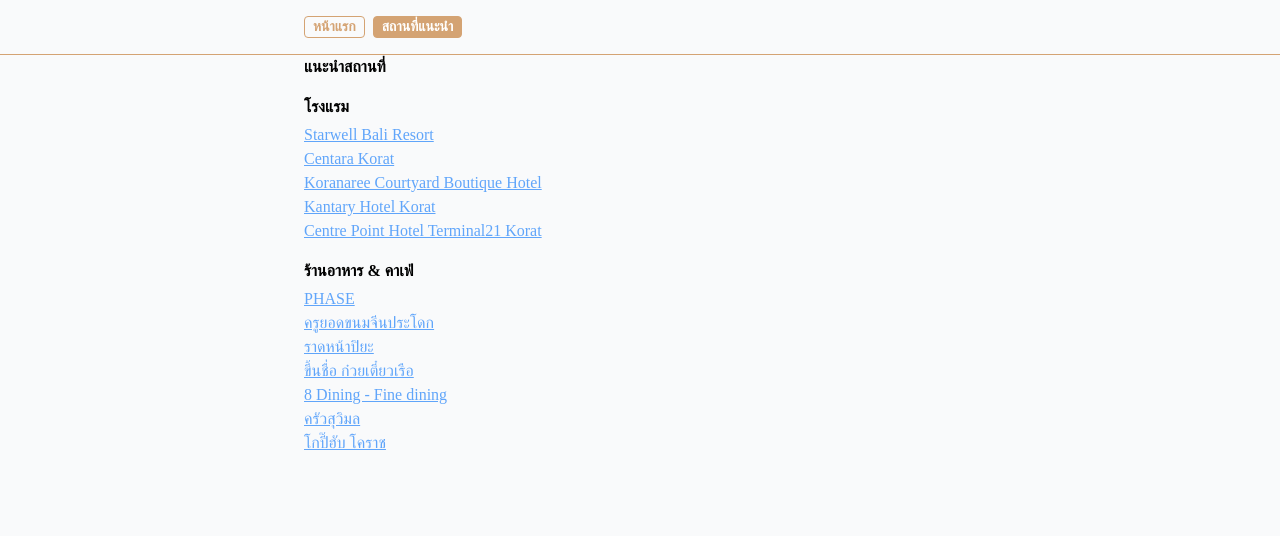
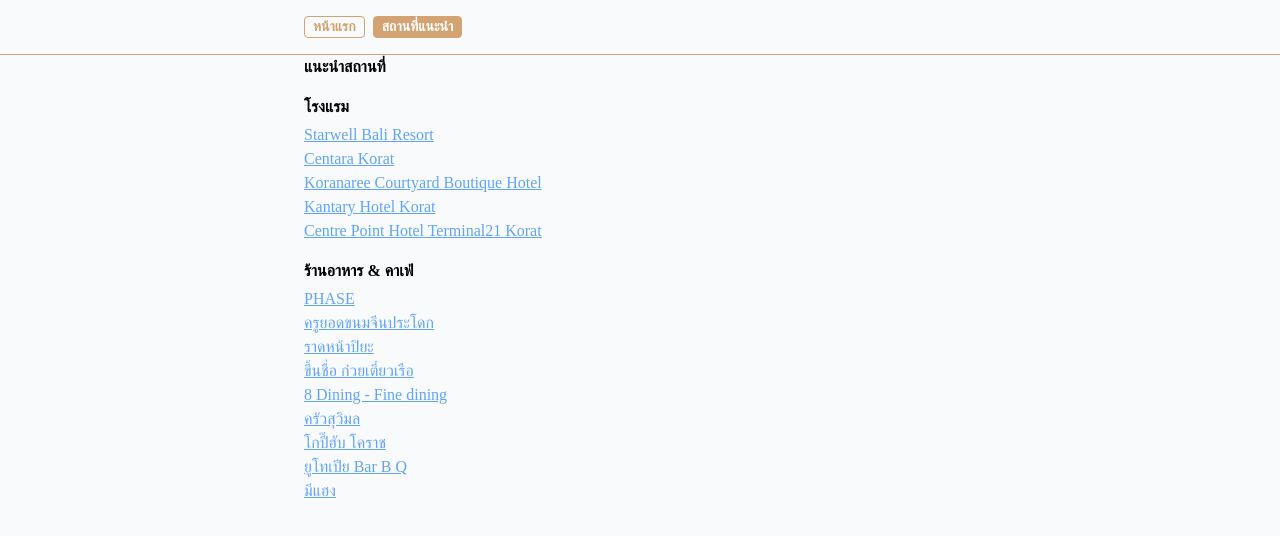
Before and after one commit to anwam/wedding-site, a React (Vite) app: page /recommended in a window 1280 px wide. Shown: the top 536 px of the page. Built offline with nearby package versions, Linux system fonts and the light colour scheme; a web font is replaced by a local one.

Commit message:
feat: add new places

```diff
--- a/src/pages/Recommended.tsx
+++ b/src/pages/Recommended.tsx
@@ -38,6 +38,14 @@
   {
     name: "โกปี๊ฮับ โคราช",
     url: "https://maps.app.goo.gl/ZRFCL8odebUDVf137",
+  },
+  {
+    name: "ยูโทเปีย Bar B Q",
+    url: "https://maps.app.goo.gl/wWyyixDwHUG1LvT17",
+  },
+  {
+    name: "มีแฮง",
+    url: "https://maps.app.goo.gl/DQkufxLyrci3tRc99",
   },
 ];
 
```
